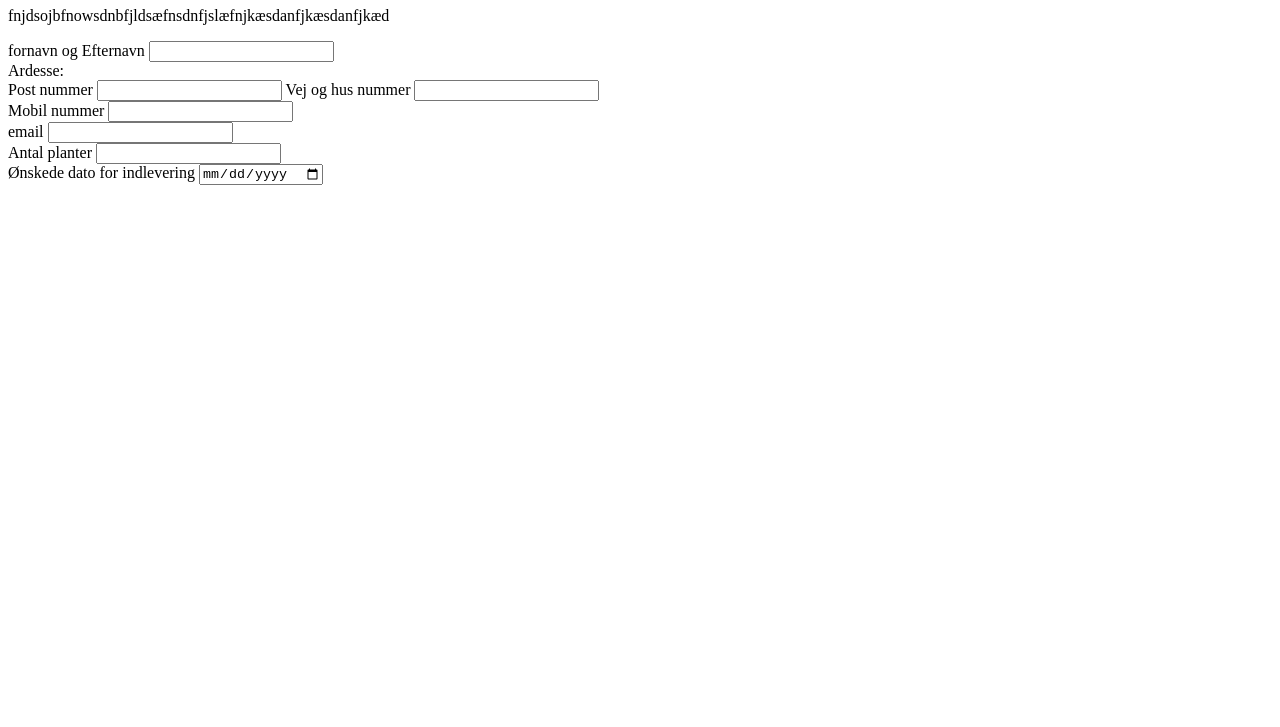
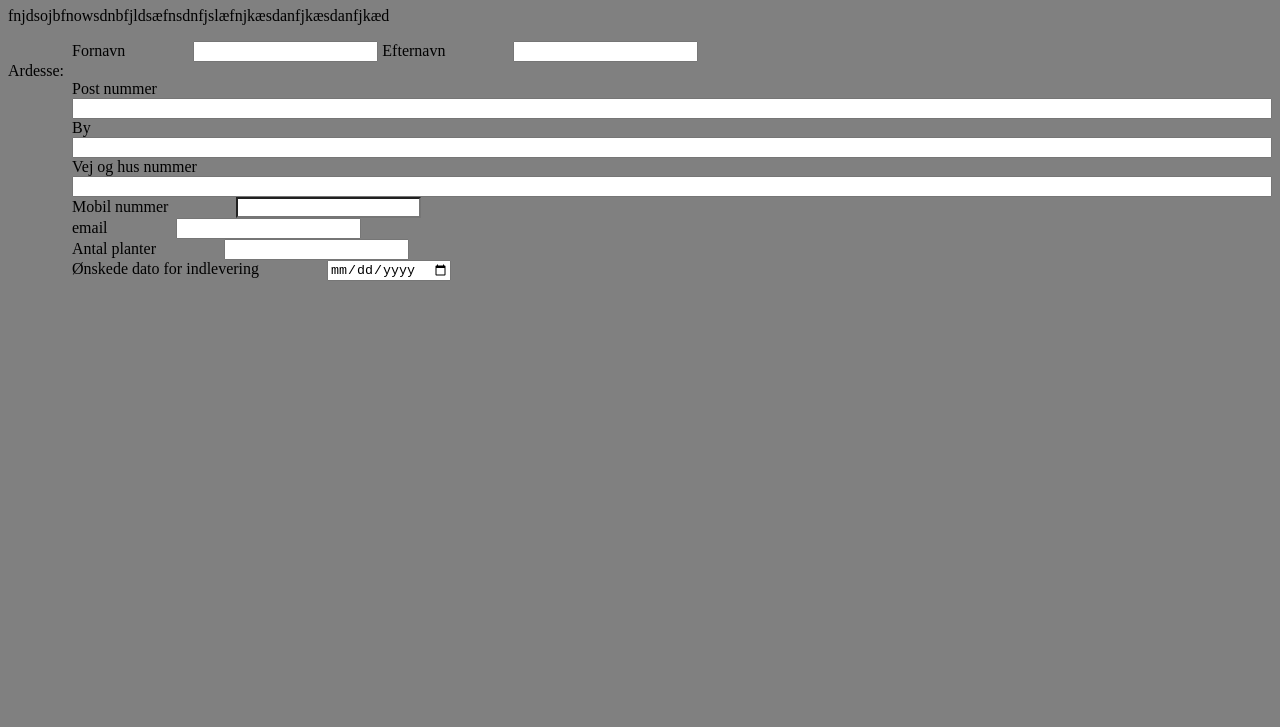
Before and after one commit to Annemissen/plantehotel, a plain HTML site: page public/index.html in a window 1280 px wide. Shown: the part 73-800 px from the top of the page. Drawn offline with Linux system fonts and the light colour scheme.

Commit message:
css færdig for nu

```diff
--- /dev/null
+++ b/public/index.css
@@ -0,0 +1,54 @@
+#AddressDiv{
+    margin-left: 5vw;
+    display: grid;
+    grid-template-columns: 1;
+}
+
+#email-div{
+    margin-left: 5vw;
+}
+#email-div > input{
+    margin-left: 5vw;
+}
+
+#number-input{
+    -webkit-appearance: none;
+    margin: 0;
+}
+#mobile-number-div{
+    margin-left: 5vw;
+}
+#mobile-number-div > input{
+    margin-left: 5vw;
+}
+#number-of-plants-div{
+    margin-left: 5vw;
+}
+#number-of-plants-div > input{
+    margin-left: 5vw;
+}
+
+#date-div {
+    margin-left: 5vw;
+}
+#date-div > input {
+    margin-left: 5vw;
+}
+#Name-div {
+    margin-left: 5vw;
+}
+#Name-div > input{
+    margin-left: 5vw;
+}
+
+
+#Addresslabel{
+    margin-left: 2vw;
+}
+#Addresslabel > input{
+    margin-left: 5vw;
+}
+
+body{
+    background-color: gray;
+}
--- a/public/index.html
+++ b/public/index.html
@@ -3,7 +3,8 @@
 <html>
   <head>
     <title>plantehotel</title>
-    <link rel="stylesheet" href="style.css" />
+    <link rel="stylesheet" href="index.css" />
+    <script src="index.js" defer></script>
   </head>
     <h1>Booking af hotelplands  </h1>
   <body>
@@ -12,16 +13,21 @@
     </p>
 
     <div id="Name-div">
-        <label id="name-label">fornavn og Efternavn</label>
+        <label id="name-label">Fornavn</label>
+        <input id= "NameInput" ></input>
+        <label id="Lastname-label">Efternavn</label>
         <input id= "NameInput" ></input>
     </div>
 
-    <label id="Addresslabel">Ardesse:</label>
+    <label id="Address-label">Ardesse:</label>
 
         <div id="AddressDiv">
 
             <label>Post nummer</label>
         <input id="Zip-code-input" ></input>
+
+        <label id="City-label" >By</label>
+        <input id="City-input" ></input>
 
         <label id="Address-label">Vej og hus nummer</label>
         <input id="Address-input" ></input>
--- /dev/null
+++ b/public/index.js
@@ -0,0 +1,2 @@
+const Address_label = document.getElementById("Address-label");
+console.log(Address_label.innerText.length)
```
